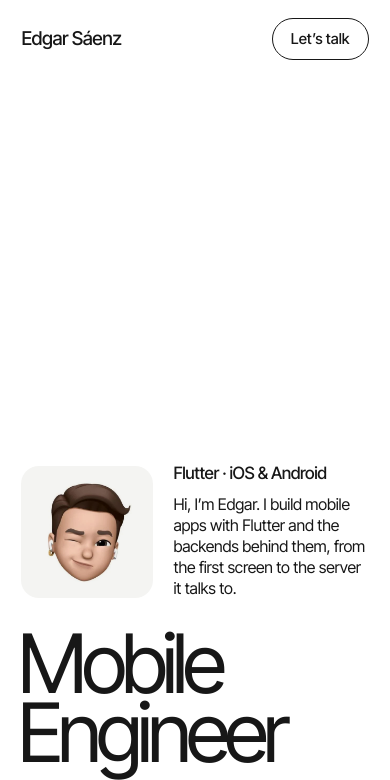
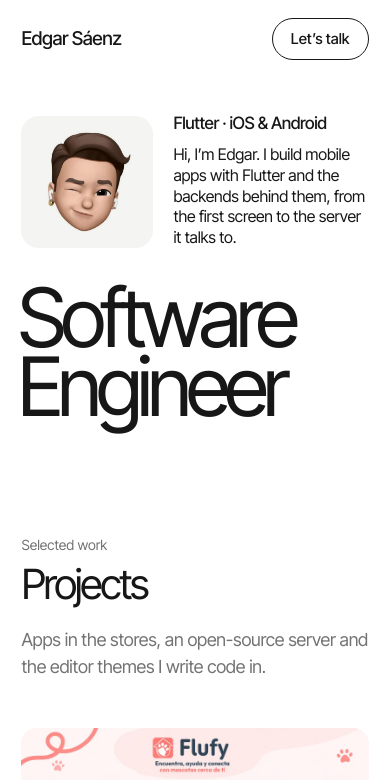
Before and after one commit to EdgarAldair/EdgarAldair.github.io, a plain HTML site: page index.html in a window 390 px wide. Shown: the top 780 px of the page. Drawn offline with Linux system fonts and the light colour scheme.

Commit message:
Hero con altura fija y titulo Software Engineer
El hero ya no ocupa toda la altura de la pantalla y el contenedor baja a 1440px, para que no quede hueco en monitores grandes.

```diff
--- a/index.html
+++ b/index.html
@@ -3,9 +3,9 @@
 <head>
 <meta charset="utf-8">
 <meta name="viewport" content="width=device-width, initial-scale=1">
-<title>Edgar Sáenz | Mobile Engineer · Flutter</title>
-<meta name="description" content="Edgar Sáenz, mobile engineer. Flutter apps for iOS and Android and the backends behind them: Flufy, Sonora and healthcare apps at Meddi.">
-<meta property="og:title" content="Edgar Sáenz | Mobile Engineer · Flutter">
+<title>Edgar Sáenz | Software Engineer · Mobile &amp; Backend</title>
+<meta name="description" content="Edgar Sáenz, software engineer. Flutter apps for iOS and Android and the backends behind them: Flufy, Sonora and healthcare apps at Meddi.">
+<meta property="og:title" content="Edgar Sáenz | Software Engineer · Mobile &amp; Backend">
 <meta property="og:description" content="Flutter apps for iOS and Android and the backends behind them.">
 <meta property="og:type" content="website">
 <meta property="og:url" content="https://edgaraldair.me/">
@@ -39,8 +39,8 @@
 <main id="top">
 
   <section class="hero wrap">
-    <h1 class="hero-title" aria-label="Mobile Engineer">
-      <span class="line"><span>Mobile</span></span>
+    <h1 class="hero-title" aria-label="Software Engineer">
+      <span class="line"><span>Software</span></span>
       <span class="line"><span>Engineer</span></span>
     </h1>
 
@@ -162,7 +162,7 @@
 <footer class="foot wrap" id="contact">
   <div class="foot-left">
     <p class="foot-name">Edgar Sáenz</p>
-    <p class="foot-line">Mobile engineer. Flutter apps and the servers behind them.</p>
+    <p class="foot-line">Software engineer. Flutter apps and the servers behind them.</p>
   </div>
   <div class="foot-right">
     <a href="https://www.linkedin.com/in/edgar-saenz/" target="_blank" rel="noopener">LinkedIn <svg class="arrow" viewBox="0 0 13 13" fill="none" stroke="currentColor" stroke-width="1.3" aria-hidden="true"><path d="M1.5 11.5l10-10M3.5 1.5h8v8"/></svg></a>
--- a/styles.css
+++ b/styles.css
@@ -39,7 +39,7 @@ ul { padding: 0; list-style: none; }
 
 .wrap {
   width: 100%;
-  max-width: 1560px;
+  max-width: 1440px;
   margin-inline: auto;
   padding-inline: var(--pad);
 }
@@ -110,13 +110,12 @@ h2 {
 /* Hero */
 
 .hero {
-  min-height: 100svh;
   display: grid;
   grid-template-columns: 1fr auto;
   align-items: end;
   gap: 40px;
-  padding-top: clamp(110px, 16vh, 150px);
-  padding-bottom: clamp(48px, 9vh, 110px);
+  padding-top: 145px;
+  padding-bottom: 96px;
 }
 
 .hero-title {
@@ -137,20 +136,20 @@ h2 {
 .hero-title .line > span { display: block; }
 
 .hero-side {
-  align-self: stretch;
   display: flex;
   flex-direction: column;
   justify-content: space-between;
   align-items: flex-end;
   gap: 40px;
-  width: clamp(240px, 21vw, 300px);
+  width: 280px;
+  min-height: clamp(520px, calc(100svh - 241px), 634px);
 }
 
 .portrait {
   position: relative;
   width: 100%;
   aspect-ratio: 7 / 9;
-  border-radius: 24px;
+  border-radius: 28px;
   background: #f4f4f2;
   overflow: hidden;
   display: grid;
@@ -162,13 +161,13 @@ h2 {
   mix-blend-mode: multiply;
 }
 
-.hero-copy { text-align: right; font-size: 18px; line-height: 1.3; letter-spacing: -0.012em; }
+.hero-copy { width: 260px; text-align: right; font-size: 18px; line-height: 1.3; letter-spacing: -0.012em; }
 
 .hero-role { font-size: 20px; font-weight: 500; letter-spacing: -0.025em; margin-bottom: 10px; }
 
 /* Work */
 
-.work { padding-block: clamp(70px, 9vw, 120px) clamp(90px, 13vw, 190px); }
+.work { padding-block: clamp(56px, 7vw, 100px) clamp(90px, 13vw, 190px); }
 
 .section-head h2 { margin-top: 10px; font-size: clamp(2.6rem, 4.6vw, 4rem); }
 
@@ -362,14 +361,15 @@ h2 {
   .hero {
     grid-template-columns: 1fr;
     align-items: start;
-    align-content: end;
-    gap: 32px;
-    min-height: 100svh;
+    gap: 36px;
+    padding-top: 112px;
+    padding-bottom: 56px;
   }
 
   .hero-side {
     order: -1;
     width: 100%;
+    min-height: 0;
     flex-direction: row;
     align-items: flex-end;
     justify-content: flex-start;
@@ -377,7 +377,7 @@ h2 {
   }
 
   .portrait { width: 132px; flex: none; border-radius: 18px; aspect-ratio: 1; }
-  .hero-copy { text-align: left; font-size: 16px; }
+  .hero-copy { width: auto; text-align: left; font-size: 16px; }
   .hero-role { font-size: 17px; }
   .hero-title { font-size: clamp(3.9rem, 21vw, 7rem); }
 
```
Also changed, not shown: projects/flufy/index.html (+1 -1 lines), projects/sonora/index.html (+1 -1 lines), projects/tablely/index.html (+1 -1 lines), projects/vintage-vibrance/index.html (+1 -1 lines), og.png.
